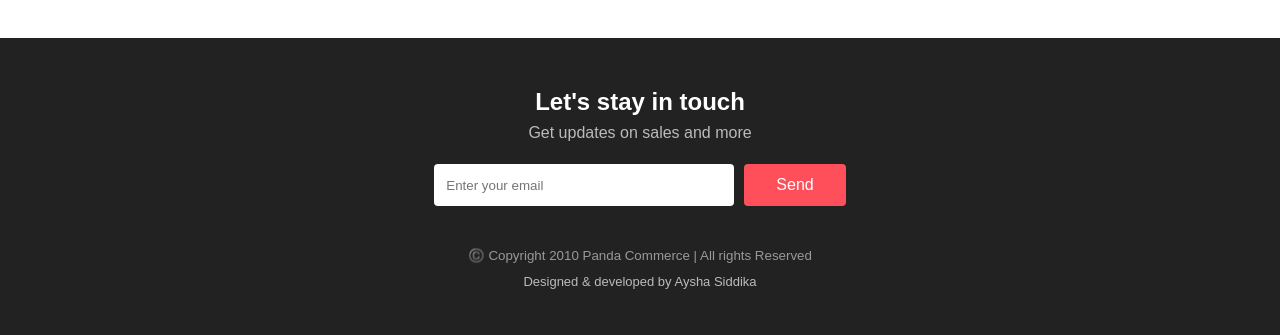
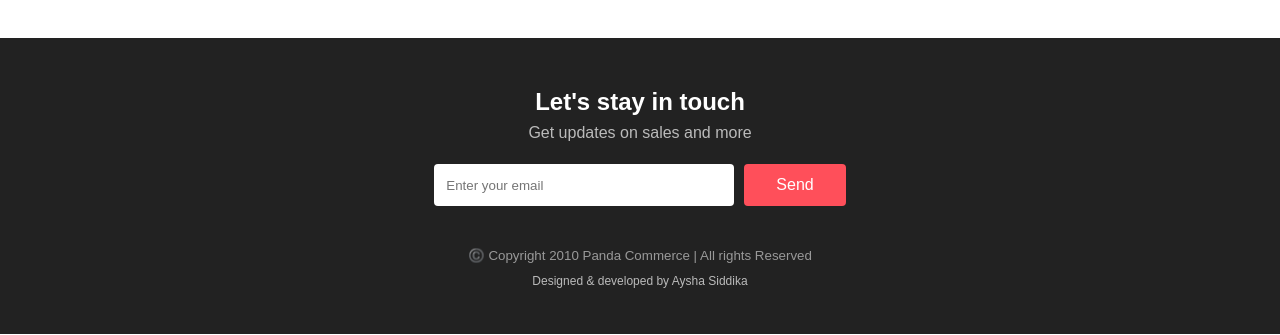
Before and after one commit to Ayshasiddika444/panda-commerce, a plain HTML site: page index.html in a window 1280 px wide. Shown: the part 2663-2998 px from the top of the page. Drawn offline with Linux system fonts and the light colour scheme.

Commit message:
Update style.css

```diff
--- a/css/style.css
+++ b/css/style.css
@@ -129,4 +129,4 @@ footer small { color: #999; }
 @media (max-width: 600px) {
   .mission-images { grid-template-columns: 1fr; }
 }
-.credit { margin-top: 10px; font-size: 13px; color: #bbb; }
+.credit { margin-top: 10px; font-size: 12px; color: #bbb; }
```
